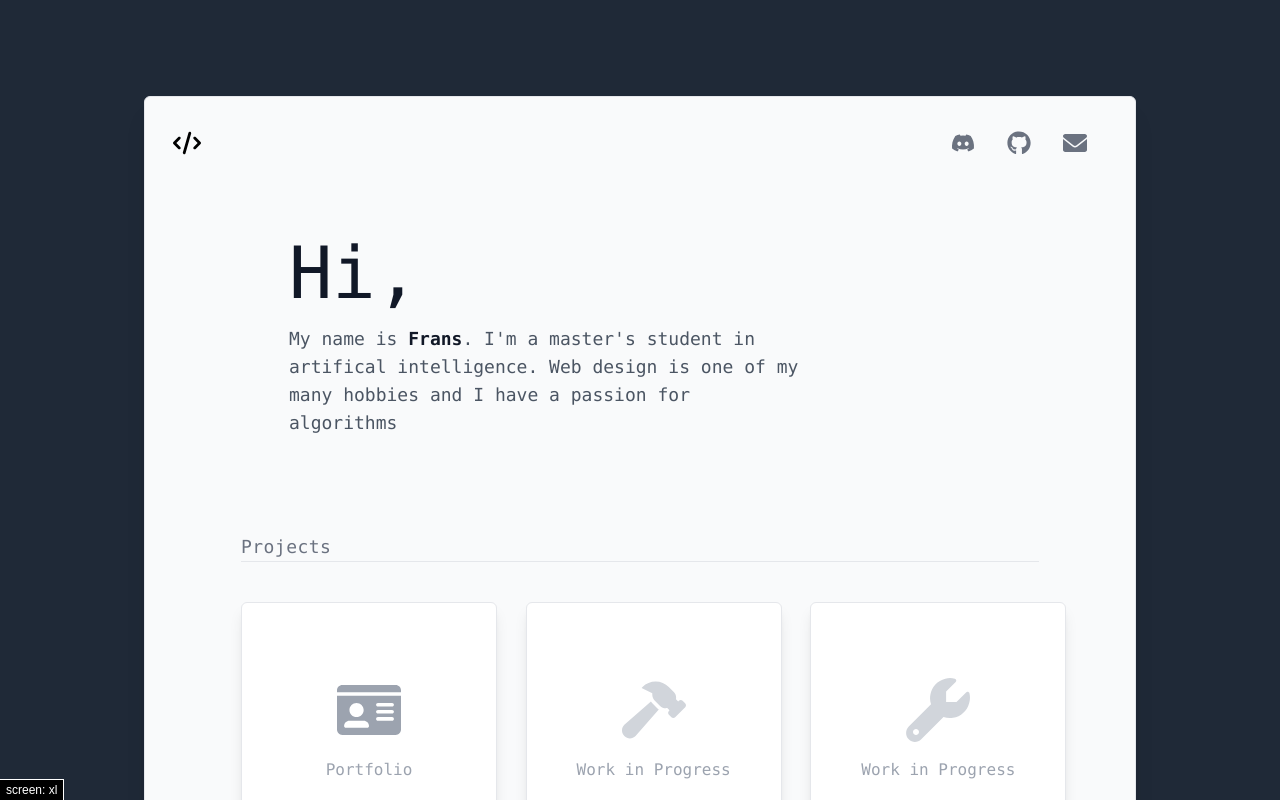
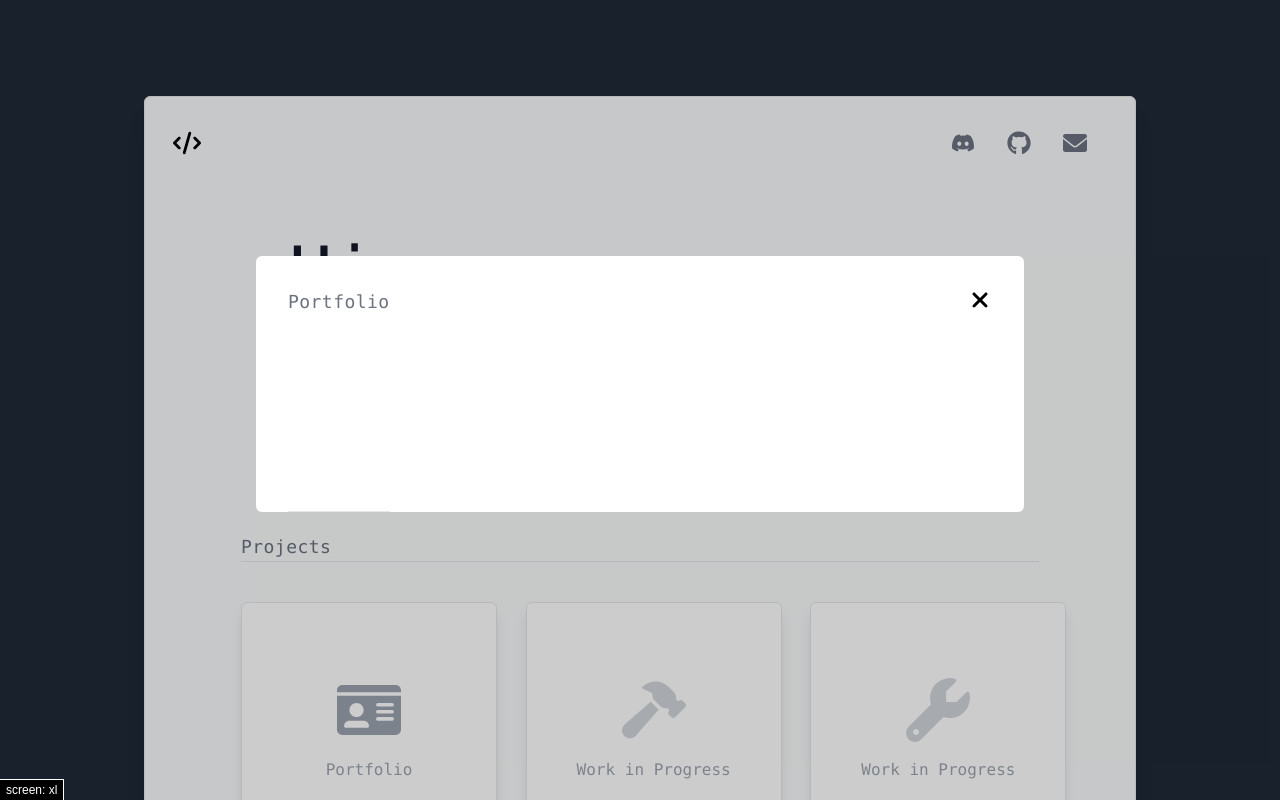
Before and after one commit to Frans-db/portfolio, a website: page index.html in a window 1280 px wide. Shown: the top 800 px of the page. Drawn offline with Linux system fonts and the light colour scheme.

Commit message:
basic desktop modal

```diff
--- a/index.html
+++ b/index.html
@@ -9,7 +9,7 @@
 </head>
 <body class="bg-gray-800 debug-screens font-mono">
     <!-- Content -->
-    <div class="bg-gray-50 my-16 md:my-20 lg:my-24 mx-4 sm:mx-14 xl:mx-36 2xl:mx-48 rounded-md shadow-xl border">
+    <div class="bg-gray-50 my-16 md:my-20 lg:my-24 mx-4 sm:mx-14 xl:mx-36 2xl:mx-48 rounded-md shadow-xl border -z-10">
         <!-- Header -->
         <div class="flex justify-between mt-8">
             <div class="flex items-center ml-4 md:ml-6">
@@ -77,8 +77,11 @@
     <!-- Modals -->
     <!-- Should have used Vue or something similar for this, but this works too (: -->
     <!-- Portfolio Modal -->
-    <!-- <div class="fixed w-screen h-screen bg-gray-50 z-10"> -->
-
-    <!-- </div> -->
+    <div class="fixed top-0 left-0 w-screen h-screen" style="background-color: rgba(0, 0, 0, 0.2);">
+        <div class="mx-64 my-64 h-64 opacity-100 bg-white rounded-md pt-8 flex justify-between">
+            <h2 class="text-lg text-gray-500 font-medium tracking-wide border-b ml-8">Portfolio</h2>
+            <svg class="h-6 w-6 mr-8" xmlns="http://www.w3.org/2000/svg" viewBox="0 0 320 512"><!--! Font Awesome Pro 6.0.0 by @fontawesome - https://fontawesome.com License - https://fontawesome.com/license (Commercial License) Copyright 2022 Fonticons, Inc. --><path d="M310.6 361.4c12.5 12.5 12.5 32.75 0 45.25C304.4 412.9 296.2 416 288 416s-16.38-3.125-22.62-9.375L160 301.3L54.63 406.6C48.38 412.9 40.19 416 32 416S15.63 412.9 9.375 406.6c-12.5-12.5-12.5-32.75 0-45.25l105.4-105.4L9.375 150.6c-12.5-12.5-12.5-32.75 0-45.25s32.75-12.5 45.25 0L160 210.8l105.4-105.4c12.5-12.5 32.75-12.5 45.25 0s12.5 32.75 0 45.25l-105.4 105.4L310.6 361.4z"/></svg>
+        </div>
+    </div>
 </body>
 </html>
```
Also changed, not shown: style.css, svg/xmark.svg (added).
